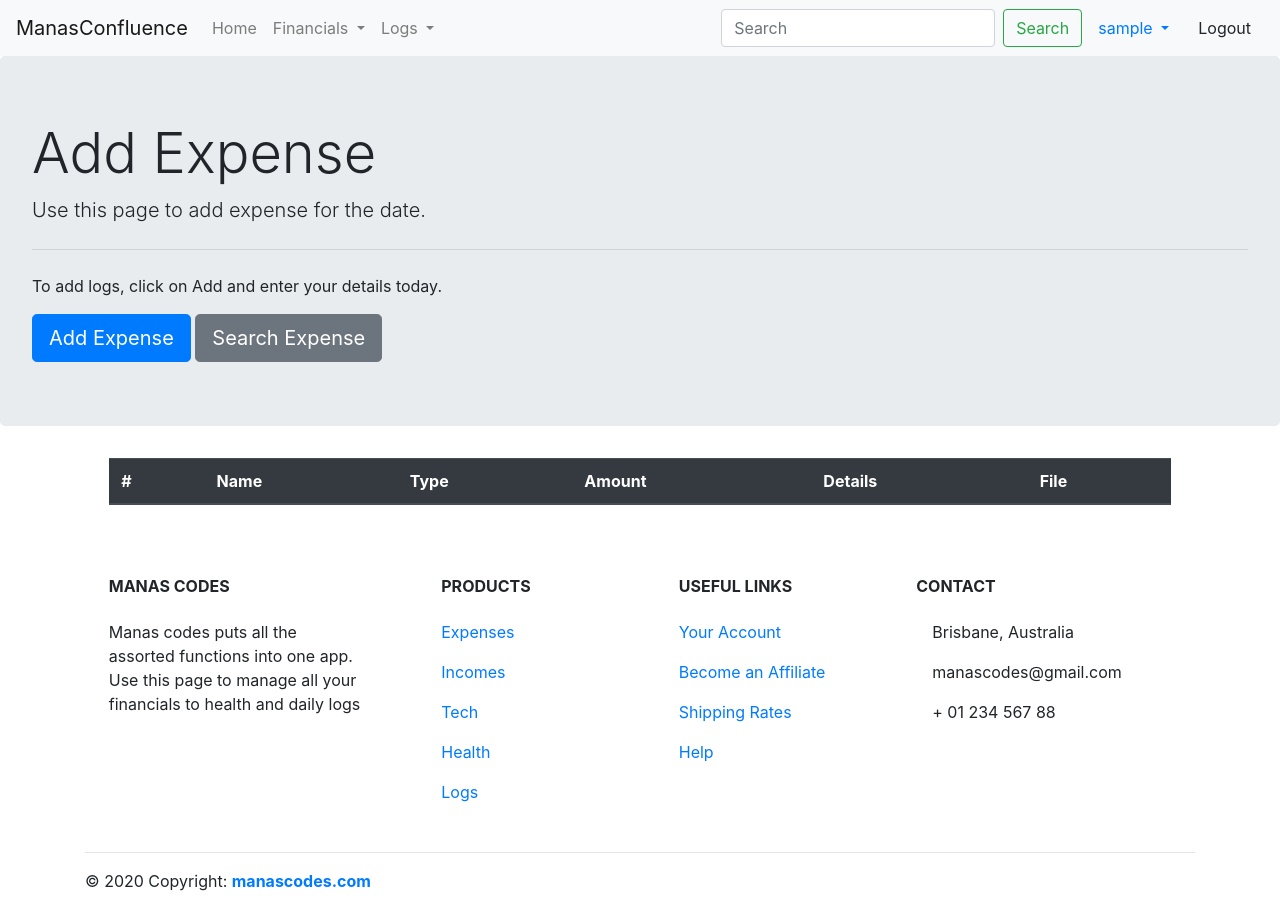
After one commit to ManDun/Flasky, a Flask app: page /financials/add in a window 1280 px wide. The commit adds this page. Run offline with Flask 2, Linux system fonts and the light colour scheme; a user stored in the database is signed in; tables that the repository leaves empty hold one stand-in row (values such as "Sample post"); lists and menus that the app fills with data are empty; some libraries are stand-ins or nearby versions.

Commit message:
Working expense n logs

```diff
--- a/EP-Flask-App/myhome/auth/templates/auth/welcome_user.html
+++ b/EP-Flask-App/myhome/auth/templates/auth/welcome_user.html
@@ -2,7 +2,7 @@
 
 {% block content %}
 <div class="jumbotron">
-  <h1 class="display-4">Welcome, {{ current_user.uername }}!</h1>
+  <h1 class="display-4">Welcome, {{ current_user.username }}!</h1>
   <p class="lead">This website incoorporates all the necessary applications required.</p>
   <hr class="my-4">
   <p>Congrats! you are logged in. <br>This page uses <a href="https://getbootstrap.com/">bootstrap 4</a> and <a href="https://palletsprojects.com/p/flask/">Flask</a>, to know more about the technology and site pages click the button below.</p>
--- a/EP-Flask-App/myhome/blogs/templates/blogs/logsdashboard.html
+++ b/EP-Flask-App/myhome/blogs/templates/blogs/logsdashboard.html
@@ -6,7 +6,7 @@
   <p class="lead">This page provides all the dashboard features for Logs added</p>
   <hr class="my-4">
   <p>Select Date to view Logs for a particular date or month or year</p>
-  <form class="orm-inline my-2 my-lg-0" method="post">
+  <form class="form-inline my-2 my-lg-0" method="post">
     <div class="form-row">
       {{ form.hidden_tag() }}
       <div class="col">
--- a/EP-Flask-App/myhome/financials/forms.py
+++ b/EP-Flask-App/myhome/financials/forms.py
@@ -1,15 +1,22 @@
 from flask_wtf import FlaskForm
-from wtforms import StringField, IntegerField, SubmitField, DateField, DecimalField, FileField
+from flask_wtf.file import FileField
+from wtforms import StringField, IntegerField, SubmitField, DateField, DecimalField,TextAreaField, SelectField
 
-class addExpense(FlaskForm):
+class AddExpense(FlaskForm):
     date_of_expense = DateField('Date Of Expense')
     name = StringField('Name of Expense')
     type = StringField('Type of Expense')
     amount = DecimalField('Expense Amount')
-    details = StringField('Details')
+    details = TextAreaField('Details')
     expensefile = FileField('Expense File')
     submit = SubmitField('Add Expense')
 
-class deleteExpense(FlaskForm):
+class SearchExpenses(FlaskForm):
+    print('Searching Expenses')
+    frequency = SelectField('Frequency', choices=[('frequency', 'Frequency'), ('daily', 'Daily'), ('monthly', 'Monthly'), ('yearly', 'Yearly')])
+    date_posted = DateField('Date')
+    submit = SubmitField('Search')
+
+class DeleteExpense(FlaskForm):
     id = IntegerField('Id No of the expense to be removed')
     submit = SubmitField('Delete Expense')
--- /dev/null
+++ b/EP-Flask-App/myhome/financials/templates/financials/addexpense.html
@@ -0,0 +1,95 @@
+{% extends "base.html" %} {% block content %}
+<div class="jumbotron">
+  <h1 class="display-4">Add Expense</h1>
+  <p class="lead">Use this page to add expense for the date.</p>
+  <hr class="my-4" />
+  <p>
+    To add logs, click on Add and enter your details
+    today.
+  </p>
+  <button type="button" class="btn btn-primary btn-lg" data-toggle="modal" data-target="#addExpenseModal">
+    Add Expense
+  </button>
+  <a class="btn btn-secondary btn-lg" href="{{ url_for('financials.dashboard') }}" role="button">Search Expense</a>
+
+</div>
+
+<div class="row justify-content-center">
+  <div class="col-10">
+    <table class="table">
+      <thead class="thead-dark">
+        <tr>
+          <th scope="col">#</th>
+          <th scope="col">Name</th>
+          <th scope="col">Type</th>
+          <th scope="col">Amount</th>
+          <th scope="col">Details</th>
+          <th scope="col">File</th>
+        </tr>
+      </thead>
+      <tbody>
+        {% for expense in expenses %}
+        <tr>
+          <th scope="row"><a href="">{{ loop.index }}</a></th>
+          <td>{{ expense.Expense.name }}</td>
+          <td>{{ expense.Expense.type }}</td>
+          <td>{{ expense.Expense.amount }}</td>
+          <td>{{ expense.Expense.details }}</td>
+          {% if expense.Files %}
+            <td><a href="{{ url_for('financials.download', file_id=expense.Files.id) }}" class="text-reset">{{ expense.Files.name }}</a></td>
+          {% else %}
+          <td class="text-light">None</td>
+          {% endif %}
+
+        </tr>
+        {% endfor %}
+      </tbody>
+    </table>
+  </div>
+</div>
+
+<!-- Modal -->
+<div class="modal fade" id="addExpenseModal" data-backdrop="static" tabindex="-1" role="dialog"
+  aria-labelledby="addExpenseModalLabel" aria-hidden="true">
+  <div class="modal-dialog" role="document">
+    <div class="modal-content">
+      <div class="modal-header">
+        <h5 class="modal-title" id="addExpenseModalLabel">Add Expense</h5>
+        <button type="button" class="close" data-dismiss="modal" aria-label="Close">
+          <span aria-hidden="true">&times;</span>
+        </button>
+      </div>
+      <form method="POST" enctype="multipart/form-data">
+        <div class="modal-body">
+          {{ form.hidden_tag() }}
+          <div class="form-group">
+            {{ form.date_of_expense.label }} {{ form.date_of_expense(type='Date',
+            class="form-control") }}
+          </div>
+          <div class="form-group">
+            {{ form.name.label }} {{ form.name(class="form-control") }}
+          </div>
+          <div class="form-group">
+            {{ form.type.label }} {{ form.type(class="form-control") }}
+          </div>
+          <div class="form-group">
+            {{ form.amount.label }} {{ form.amount(class="form-control") }}
+          </div>
+          <div class="form-group">
+            {{ form.details.label }} {{ form.details(class="form-control", row="3") }}
+          </div>
+          <div class="form-group">
+            {{ form.expensefile.label }} {{ form.expensefile(class="form-control expense-file-input") }}
+          </div>
+        </div>
+        <div class="modal-footer">
+          <button type="button" class="btn btn-secondary" data-dismiss="modal">
+            Close
+          </button>
+          {{ form.submit(class="btn btn-primary") }}
+        </div>
+      </form>
+    </div>
+  </div>
+</div>
+{% endblock %}
--- a/EP-Flask-App/myhome/financials/views.py
+++ b/EP-Flask-App/myhome/financials/views.py
@@ -1,46 +1,105 @@
-from flask import Blueprint, render_template, redirect, url_for
+from flask import Blueprint, render_template, redirect, url_for, request, send_file
+import datetime
+from io import BytesIO
 from myhome import db
-from myhome.models import Expense
-from myhome.financials.forms import addExpense, deleteExpense
+from myhome.models import Expense, User, Files
+from flask_login import current_user,login_required
+from myhome.financials.forms import AddExpense, DeleteExpense, SearchExpenses
+from sqlalchemy import extract, and_
 
 financials_blueprints = Blueprint('financials', __name__, template_folder='templates/financials')
 
 @financials_blueprints.route('/add', methods=['GET', 'POST'])
 def add():
 
-    form = addExpense()
+    form = AddExpense()
+    user_id = current_user.id
+    expenses = []
+    if request.method == 'GET':
+        print('GET Request to financials/add')
+        #expenses = Expense.query.filter(db.func.DATE(Expense.date_of_expense) == datetime.date.today()).filter_by(user_id=user_id).join(Files).filter(Files.expense_id == Expense.id) .all()
 
-    if form.validate_on_submit():
-        name = form.name.data
-        type = form.name.data
-        amount = form.name.data
-        details = form.name.data
-        date_of_expense = form.name.data
-        expensefile = form.name.data
+        expenses = db.session.query(Expense, Files).outerjoin(Files, Expense.id==Files.expense_id)
+        expenses = expenses.filter(and_(db.func.DATE(Expense.date_of_expense) == datetime.date.today(), Expense.user_id == user_id)).all()
+        print(f'{len(expenses)} expenses fetched to display')
+    else:
+        print(f'POST Request to financials/add, form valid: {form.validate()}')
+        if form.validate_on_submit():
+            name = form.name.data
+            type = form.type.data
+            amount = form.amount.data
+            details = form.details.data
+            date_of_expense = form.date_of_expense.data
 
-        new_expense = Expense(name, type, amount, details, date_of_expense, expensefile)
-        db.session.add(new_expense)
-        db.session.commit()
+            new_expense = Expense(name=name, type=type, amount=amount, details=details, date_of_expense=date_of_expense, user_id=user_id)
+            db.session.add(new_expense)
+            db.session.flush()
 
-        return redirect(url_for('financials.list'))
-    return render_template('addexpense.html', form=form)
+            if form.expensefile.data is not None:
+                filename = form.expensefile.data.filename
+                filetype = form.expensefile.data.mimetype
+                filecontents = form.expensefile.data.read()
+                filesize = form.expensefile.data.content_length
 
-@financials_blueprints.route('/list')
-def list():
-    expenses = Expense.query.all()
-    return render_template('listexpense.html', expenses=expenses)
+                new_file = Files(name=filename, type=filetype, contents=filecontents, size=filesize, expense_id=new_expense.id)
+                db.session.add(new_file)
+                db.session.flush()
 
-@financials_blueprints.route('/delete', methods=['GET', 'POST'])
-def delete():
+            print(f'File uploaded for expense id {new_expense.id}')
+            db.session.commit()
 
-    form = deleteExpense()
+            return redirect(url_for('financials.add'))
 
-    if form.validate_on_submit():
-        id = form.id.data
-        expense = Expense.query.get(id)
+    return render_template('addexpense.html', form=form, expenses=expenses)
 
-        db.session.delete(expense)
-        db.session.commit()
+@financials_blueprints.route('/dashboard', methods=['GET', 'POST'])
+def dashboard():
 
-        return redirect(url_for('financials.list'))
-    return render_template('addexpense.html', form=form)
+    form = SearchExpenses()
+    user_id = current_user.id
+    expenses = db.session.query(Expense, Files).outerjoin(Files, Expense.id==Files.expense_id)
+    if request.method == 'GET':
+        print('GET Request to Financials/dashboard')
+        expenses = expenses.filter(and_(db.func.DATE(Expense.date_of_expense) == datetime.date.today()), Expense.user_id==user_id).all()
+
+    else:
+        print('POST Request to Financials/dashboard')
+        print(f'Valid form: {form.validate()}')
+
+        if form.validate_on_submit():
+            frequency = form.frequency.data
+            selecteddate = form.date_posted.data
+
+            if frequency == 'monthly':
+                expenses = expenses.filter(and_(extract('month', Expense.date_of_expense) == selecteddate.month), Expense.user_id==user_id).all()
+            elif frequency == 'yearly':
+                expenses = expenses.filter(and_(extract('year', Expense.date_of_expense) == selecteddate.year), Expense.user_id==user_id).all()
+            elif frequency == 'daily':
+                expenses = expenses.filter(and_(extract('day', Expense.date_of_expense) == selecteddate.day), Expense.user_id==user_id).all()
+            else:
+                expenses = expenses.filter(and_(db.func.DATE(Expense.date_of_expense) == datetime.date.today()), Expense.user_id==user_id).all()
+
+
+
+    return render_template('expensesdashboard.html', expenses=expenses, form=form)
+
+@financials_blueprints.route('/<int:expense_id>/delete', methods=['GET', 'POST'])
+def delete(expense_id):
+
+    print(f'Deleting expense id {expense_id}')
+    expense = Expense.query.get_or_404(expense_id)
+    files = Files.query.filter(expense_id==expense_id).first()
+    db.session.delete(expense)
+    if files:
+        print(f'File {files.name} attached to expense, deleting it')
+        db.session.delete(files)
+    db.session.commit()
+
+    return redirect(url_for('financials.dashboard'))
+
+@financials_blueprints.route('/<int:file_id>/download', methods=['GET', 'POST'])
+def download(file_id):
+
+    print(f'Viewing file id {file_id}')
+    files = Files.query.filter_by(id=file_id).first()
+    return send_file(BytesIO(files.contents), attachment_filename=files.name, mimetype=files.type, as_attachment=False)
--- a/EP-Flask-App/myhome/templates/base.html
+++ b/EP-Flask-App/myhome/templates/base.html
@@ -1,40 +1,25 @@
 <html>
+
 <head>
-    <link
-      rel="stylesheet"
-      href="https://stackpath.bootstrapcdn.com/bootstrap/4.3.1/css/bootstrap.min.css"
-      integrity="sha384-ggOyR0iXCbMQv3Xipma34MD+dH/1fQ784/j6cY/iJTQUOhcWr7x9JvoRxT2MZw1T"
-      crossorigin="anonymous"
-    />
-    <script
-      src="https://code.jquery.com/jquery-3.3.1.slim.min.js"
+  <link rel="stylesheet" href="https://stackpath.bootstrapcdn.com/bootstrap/4.3.1/css/bootstrap.min.css"
+    integrity="sha384-ggOyR0iXCbMQv3Xipma34MD+dH/1fQ784/j6cY/iJTQUOhcWr7x9JvoRxT2MZw1T" crossorigin="anonymous" />
+  <script src="https://code.jquery.com/jquery-3.3.1.slim.min.js"
     integrity="sha384-q8i/X+965DzO0rT7abK41JStQIAqVgRVzpbzo5smXKp4YfRvH+8abtTE1Pi6jizo"
-      crossorigin="anonymous"
-    ></script>
-    <script
-      src="https://cdnjs.cloudflare.com/ajax/libs/popper.js/1.14.7/umd/popper.min.js"
+    crossorigin="anonymous"></script>
+  <script src="https://cdnjs.cloudflare.com/ajax/libs/popper.js/1.14.7/umd/popper.min.js"
     integrity="sha384-UO2eT0CpHqdSJQ6hJty5KVphtPhzWj9WO1clHTMGa3JDZwrnQq4sF86dIHNDz0W1"
-      crossorigin="anonymous"
-    ></script>
-    <script
-      src="https://stackpath.bootstrapcdn.com/bootstrap/4.3.1/js/bootstrap.min.js"
+    crossorigin="anonymous"></script>
+  <script src="https://stackpath.bootstrapcdn.com/bootstrap/4.3.1/js/bootstrap.min.js"
     integrity="sha384-JjSmVgyd0p3pXB1rRibZUAYoIIy6OrQ6VrjIEaFf/nJGzIxFDsf4x0xIM+B07jRM"
-      crossorigin="anonymous"
-    ></script>
+    crossorigin="anonymous"></script>
   <title>Manas's</title>
 </head>
+
 <body>
   <nav class="navbar navbar-expand-lg navbar-light bg-light">
-      <a class="navbar-brand" href="#">ManasConfluence</a>
-      <button
-        class="navbar-toggler"
-        type="button"
-        data-toggle="collapse"
-        data-target="#navbarSupportedContent"
-        aria-controls="navbarSupportedContent"
-        aria-expanded="false"
-        aria-label="Toggle navigation"
-      >
+    <a class="navbar-brand" href="{{ url_for('home') }}">ManasConfluence</a>
+    <button class="navbar-toggler" type="button" data-toggle="collapse" data-target="#navbarSupportedContent"
+      aria-controls="navbarSupportedContent" aria-expanded="false" aria-label="Toggle navigation">
       <span class="navbar-toggler-icon"></span>
     </button>
 
@@ -43,33 +28,19 @@
         <li class="nav-item">
           <a class="nav-link" href="{{ url_for('home') }}">Home</a>
         </li>
+        {% if current_user.is_authenticated %}
         <li class="nav-item dropdown">
-            <a
-              class="nav-link dropdown-toggle"
-              href="/financials"
-              id="navbarDropdown"
-              role="button"
-              data-toggle="dropdown"
-              aria-haspopup="true"
-              aria-expanded="false"
-            >
+          <a class="nav-link dropdown-toggle" href="/financials" id="navbarDropdown" role="button"
+            data-toggle="dropdown" aria-haspopup="true" aria-expanded="false">
             Financials
           </a>
           <div class="dropdown-menu" aria-labelledby="navbarDropdown">
             <a class="dropdown-item" href="{{ url_for('financials.add') }}">Expenses</a>
-              <a class="dropdown-item" href="{{ url_for('financials.list') }}">Incomes</a>
           </div>
         </li>
         <li class="nav-item dropdown">
-            <a
-              class="nav-link dropdown-toggle"
-              href="/logs"
-              id="navbarDropdown"
-              role="button"
-              data-toggle="dropdown"
-              aria-haspopup="true"
-              aria-expanded="false"
-            >
+          <a class="nav-link dropdown-toggle" href="/logs" id="navbarDropdown" role="button" data-toggle="dropdown"
+            aria-haspopup="true" aria-expanded="false">
             Logs
           </a>
           <div class="dropdown-menu" aria-labelledby="navbarDropdown">
@@ -77,32 +48,31 @@
             <a class="dropdown-item" href="{{ url_for('blogs.dashboard') }}">View Logs</a>
           </div>
         </li>
+        {% endif %}
       </ul>
+      {% if current_user.is_authenticated %}
       <form class="form-inline my-2 my-lg-0">
-          <input
-            class="form-control mr-sm-2"
-            type="search"
-            placeholder="Search"
-            aria-label="Search"
-          />
+        <input class="form-control mr-sm-2" type="search" placeholder="Search" aria-label="Search" />
         <button class="btn btn-outline-success my-2 my-sm-0" type="submit">
           Search
         </button>
       </form>
+      {% endif %}
       {% if current_user.is_authenticated %}
-        <form class="form-inline my-2 my-lg-1" action="{{url_for('auth.logout')}}" method="GET">
-          <button class="btn btn-link" type="submit">My Account</button>
-        </form>
-        <form class="form-inline my-2 my-lg-1" action="{{url_for('auth.logout')}}" method="GET">
-          <button class="btn btn-link" type="submit">Logout</button>
-        </form>
+      <div class="nav-item dropdown">
+        <a class="nav-link dropdown-toggle" href="/logs" id="navbarDropdown" role="button" data-toggle="dropdown"
+          aria-haspopup="true" aria-expanded="false">
+          {{ current_user.username }}
+        </a>
+        <div class="dropdown-menu" aria-labelledby="navbarDropdown">
+          <a class="dropdown-item" href="{{ url_for('auth.profile') }}">My Profile</a>
+          <a class="dropdown-item" href="{{ url_for('auth.settings') }}">Settings</a>
+        </div>
+      </div>
+      <a class="btn btn-link text-reset" href="{{url_for('auth.logout')}}" role="button">Logout</a>
       {% else %}
-        <form class="form-inline my-2 my-lg-1" action="{{url_for('auth.login')}}" method="GET">
-          <button class="btn btn-link" type="submit">Login</button>
-        </form>
-        <form class="form-inline my-2 my-lg-1" action="{{url_for('auth.register')}}" method="GET">
-          <button class="btn btn-link" type="submit">Register</button>
-        </form>
+      <a class="btn btn-link text-reset" href="{{url_for('auth.login')}}" role="button">Login</a>
+      <a class="btn btn-link text-reset" href="{{url_for('auth.register')}}" role="button">Register</a>
       {% endif %}
     </div>
   </nav>
@@ -231,4 +201,5 @@
   <!-- Footer Links -->
 </footer>
 <!-- Footer -->
+
 </html>
--- a/EP-Flask-App/requirements.txt
+++ b/EP-Flask-App/requirements.txt
@@ -6,3 +6,4 @@ psycopg2-binary
 Werkzeug
 WTForms
 Flask-WTF
+Flask-Dance
```
Also changed, not shown: EP-Flask-App/myhome/auth/templates/auth/userprofile.html (added, +11 -0 lines), EP-Flask-App/myhome/auth/templates/auth/usersettings.html (added, +11 -0 lines), EP-Flask-App/myhome/auth/views.py (+23 -1 lines), EP-Flask-App/myhome/blogs/views.py (+11 -8 lines), EP-Flask-App/myhome/financials/templates/financials/expensesdashboard.html (added, +61 -0 lines), EP-Flask-App/myhome/models.py (+26 -5 lines). Lines whose indentation alone changed are shown as unchanged.
